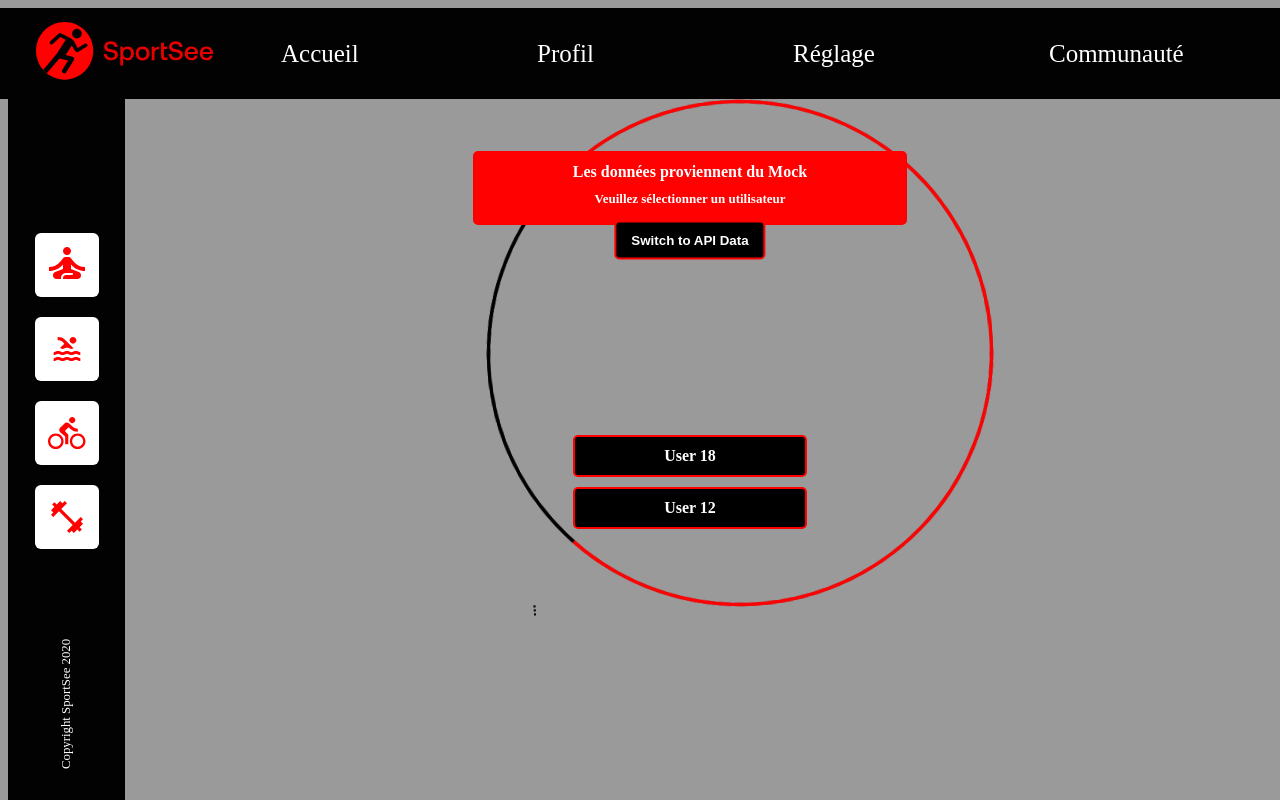
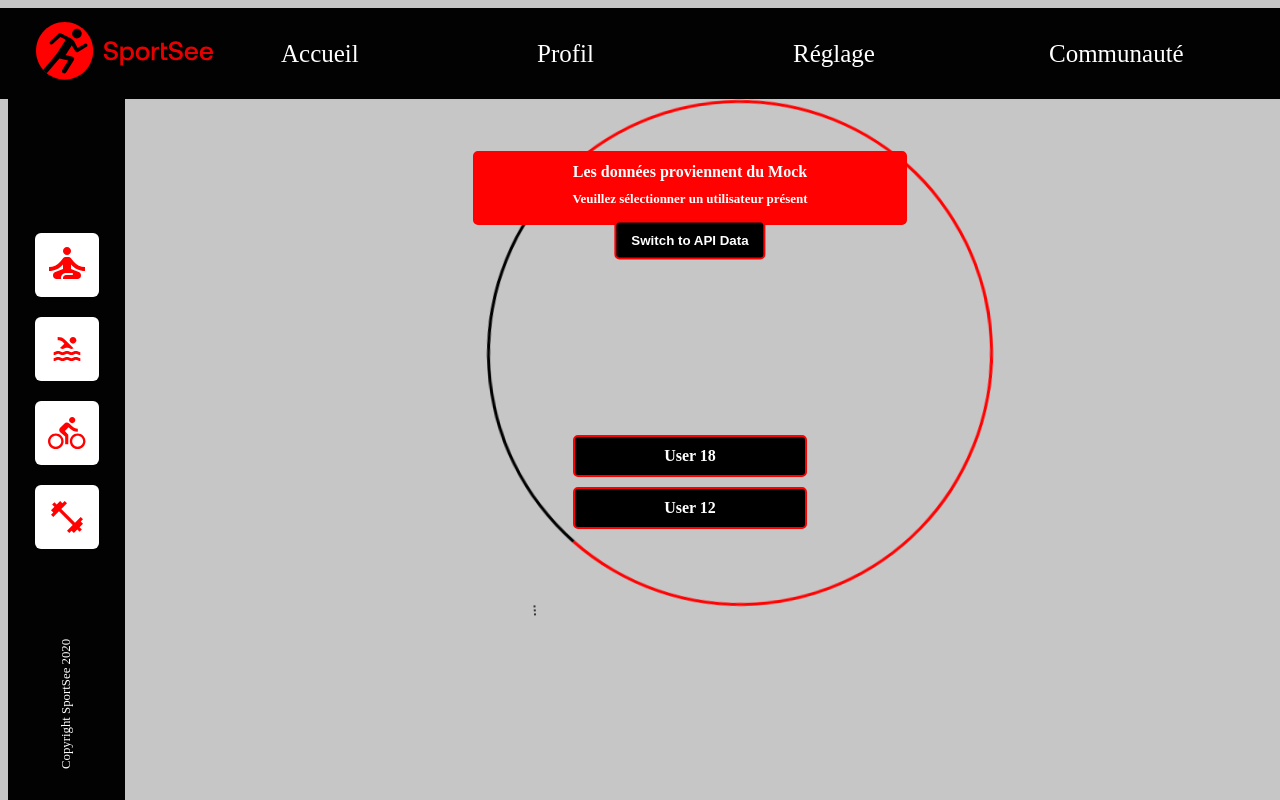
Before and after one commit to leen1515/sportsee, a React (Create React App) app in the folder sportsee/: page / in a window 1280 px wide. Built offline with nearby package versions, Linux system fonts and the light colour scheme.

Commit message:
feat(): add condition router around error and userid etc

```diff
--- a/sportsee/src/pages/home/Home.jsx
+++ b/sportsee/src/pages/home/Home.jsx
@@ -54,6 +54,7 @@
   }`;
 
 function Home({ messageError }) {
+
   const { api, choiceId } = useContext(datasContext);
   const navigate  = useNavigate();
   const handleUserChoice = (id) => {
--- a/sportsee/src/routes/GetRoutes.jsx
+++ b/sportsee/src/routes/GetRoutes.jsx
@@ -21,7 +21,7 @@
         const fetchData = async () => {
             setDataLoading(true);
             try {
-                if (!idUserSelected) throw new Error("Veuillez sélectionner un utilisateur");
+                if (!idUserSelected) throw new Error("Veuillez sélectionner un utilisateur présent");
 
                 const isAPI = apiStatut && idUserSelected;
                 const data = isAPI
@@ -51,18 +51,24 @@
 
     return (
         <datasContext.Provider value={{ datas, api: apiStatut, choiceId, toggleAPIMode, idUserSelected }}>
-        {(isDataLoading || !idUserSelected) && <Loading />}
+        {(isDataLoading ) && <Loading />}
             <Routes>
-                {idUserSelected ? (
+                {(idUserSelected && apiStatut && error === "Veuillez sélectionner un utilisateur présent") && (
                 <><Route path="/profil/:userId" element={<Profil />} />
                 <Route path="/profil" element={<Profil />} />
                 <Route path="/" element={<><Home messageError={error} /><Loading /></>} />
                 <Route path="/*" element={<Construction />}/>
-
-                </>)
-                :(<Route path="/profil/:userId" element={<Home messageError={error} />}/>
-                )}
-                <Route path="/" element={<><Home messageError={error} /><Loading/></>} />
+                </>)}
+                {(idUserSelected && !apiStatut && error === "Veuillez sélectionner un utilisateur présent") && (
+                <><Route path="/profil/:userId" element={<Profil />} />
+                <Route path="/profil" element={<Profil />} />
+                <Route path="/" element={<><Home messageError={error} /><Loading /></>} />
+                <Route path="/*" element={<Construction />}/>
+                </>)}
+                <Route path="/" element={<><Home messageError={error} /><Loading /></>} />
+                <Route path="/profil/:userId" element={<><Home messageError={error} /><Loading /></>} />
+                <Route path="/profil" element={<><Home messageError={error} /><Loading /></>} />
+                <Route path="/*" element={<Construction />} />
             </Routes>
 
         </datasContext.Provider>
```
